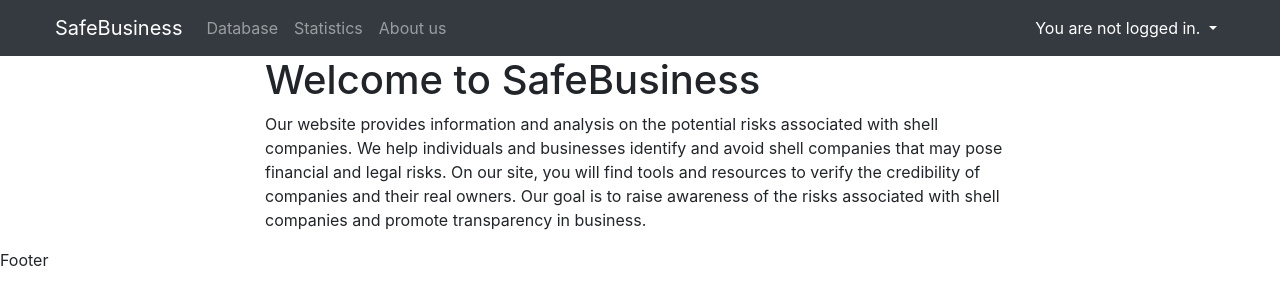
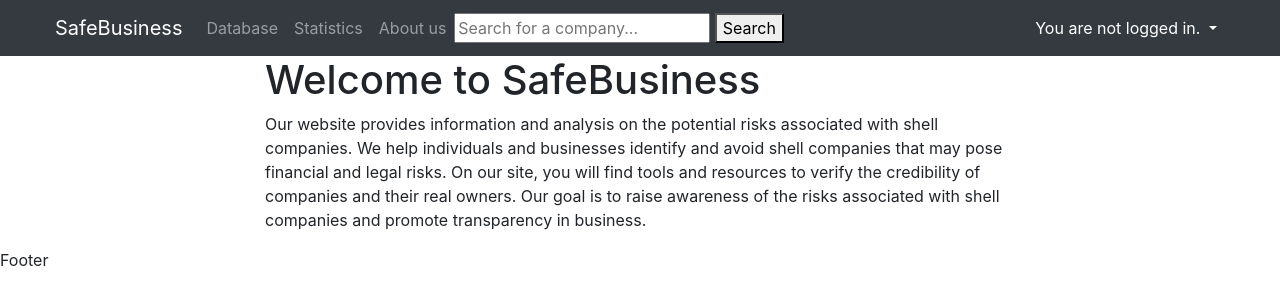
Before and after one commit to MartinKalis29/Potential_riskiness_of_shell_companies_1, a Django app: page / in a window 1280 px wide. Shown: the top 305 px of the page. Run offline with Django 4.2, Linux system fonts and the light colour scheme; some libraries are stand-ins or nearby versions.

Commit message:
Search bar.

```diff
--- a/SafeBusiness/urls.py
+++ b/SafeBusiness/urls.py
@@ -3,7 +3,7 @@ from django.contrib.auth.views import LoginView
 from django.urls import path, include
 
 from accounts.views import SubmittableLoginView, SubmittablePasswordChangeView, SignUpView
-from viewer.views import companies, home, about_us, statistics, company_detail
+from viewer.views import companies, home, about_us, statistics, company_detail, search
 
 urlpatterns = [
     path('admin/', admin.site.urls),
@@ -18,4 +18,6 @@ urlpatterns = [
     path('accounts/signup/', SignUpView.as_view(), name='signup'),
     path('accounts/password_change/', SubmittablePasswordChangeView.as_view(), name='password_change'),
     path('accounts/', include('django.contrib.auth.urls')),
+
+    path('search/', search, name='search'),
 ]
--- a/templates/nav.html
+++ b/templates/nav.html
@@ -10,6 +10,12 @@
                 <a class="nav-item nav-link" href="{% url 'statistics' %}">Statistics</a>
                 <a class="nav-item nav-link" href="{% url 'about_us' %}">About us</a>
             </div>
+
+            <form method="POST" action="{% url 'search' %}">
+                {% csrf_token %}
+                <input type="text" name="search" placeholder="Search for a company...">
+                <button type="submit">Search</button>
+            </form>
 
             <div class="navbar-nav ml-auto">
                 <div class="nav-item dropdown">
--- a/viewer/views.py
+++ b/viewer/views.py
@@ -65,3 +65,12 @@ def company_detail(request, company_id):
         risk_score += 1
 
     return render(request, 'company_detail.html', {'company': company, 'risk_score': risk_score})  # upravená cesta k šablóne
+
+
+def search(request):
+    if request.method == "POST":
+        q = request.POST.get("search")
+        database_ = Company.objects.filter(company_name__icontains=q)
+        context = {'search_input': q, 'database': database_}
+        return render(request, "search_results.html", context)
+    return render(request, "home.html")
```
Also changed, not shown: viewer/templates/search_results.html (added, +13 -0 lines).
